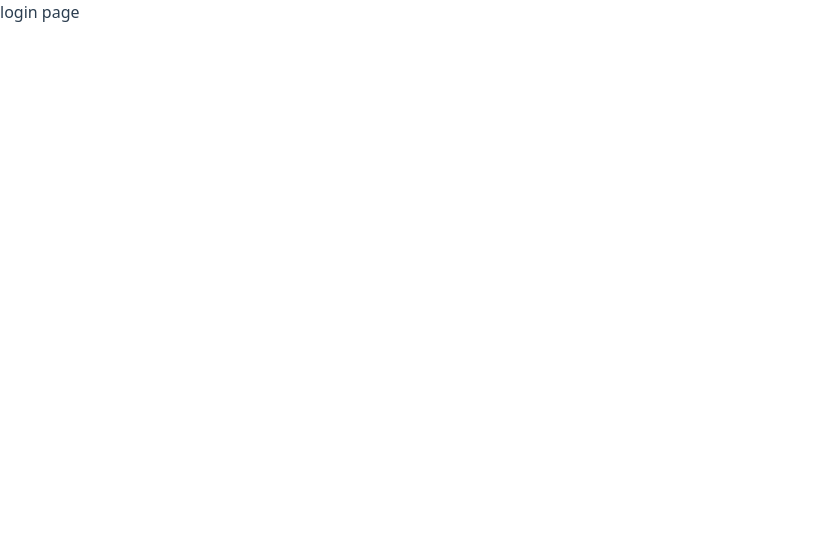
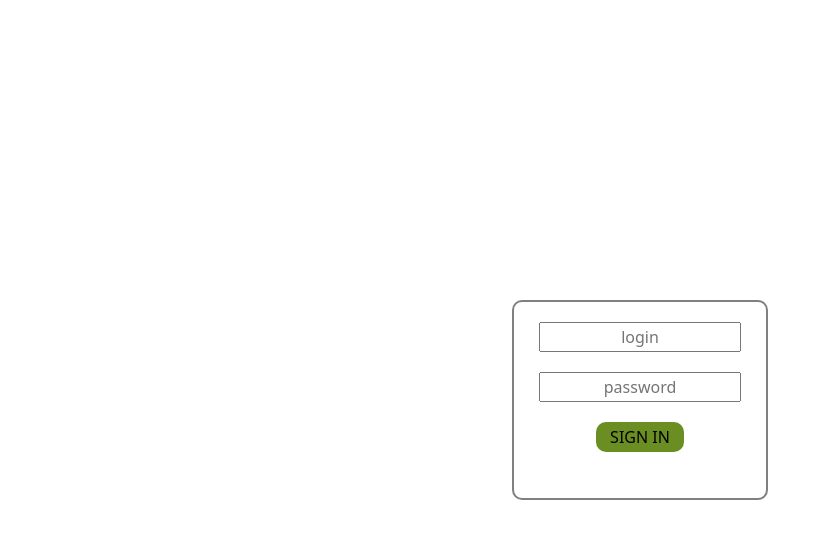
Before and after one commit to chiralium/pvm, a Vue app in the folder frontend/pvm_client/: page /#/ in a window 1280 px wide. Shown: the top 538 px of the page, without its empty margins (0-830 px from the left). Built offline with nearby package versions, Linux system fonts and the light colour scheme.

Commit message:
Added login page components

```diff
--- a/frontend/pvm_client/src/components/Login.vue
+++ b/frontend/pvm_client/src/components/Login.vue
@@ -1,13 +1,80 @@
 <template>
-  <div>login page</div>
+  <div class="signup-form">
+    <input type="text" v-model="login" v-on:change="login_checker" placeholder="login"/>
+    <div class="tips">{{ login_tips }}</div>
+    <input type="password" v-model="password" v-on:change="password_checker" placeholder="password"/>
+    <div class="tips">{{ password_tips }}</div>
+    <button type="button" v-on:click="sign_in">SIGN IN</button>
+  </div>
 </template>
 
 <script>
 export default {
-  name: 'Login'
+  name: 'Login',
+  data: function() {
+    return {
+      login : '',
+      password : '',
+
+      login_tips : null,
+      password_tips: null
+    }
+  },
+  methods: {
+    sign_in : function() {
+      if (this.login_checker() && this.password_checker()) {
+        console.log('OK');
+      }
+    },
+    login_checker : function() {
+      let login_pattern = /^[A-Za-z0-9_]+$/;
+      if ( this.login.length < 1 ) this.login_tips = 'Empty field!';
+      else if ( !(login_pattern.test(this.login)) ) this.login_tips = 'Incorrect login!';
+      else {
+        this.login_tips = null;
+        return true;
+      }
+    },
+    password_checker : function() {
+      if ( this.password.length < 4 ) this.password_tips = 'Empty or to short password!';
+      else {
+        this.password_tips = null;
+        return true;
+      }
+    }
+  }
 }
 </script>
 
 <style scoped>
+  .tips {
+    font-size: 8pt;
+    color: red;
+  }
 
+  .signup-form > button {
+    width: 35%;
+    border-radius: 10px;
+    border: 2px solid olivedrab;
+    background-color: olivedrab;
+    margin-top: 2.5vh;
+  }
+
+  .signup-form > input {
+    margin-top: 2.5vh;
+    width: 80%;
+    text-align: center;
+  }
+
+  .signup-form {
+    width: 20%;
+    height: 200px;
+    position: absolute;
+    left: 50%;
+    top: 50%;
+    transform: translate(-50%, -50%);
+    border-radius: 10px;
+    border: 2px solid grey;
+    text-align: center;
+  }
 </style>
```
